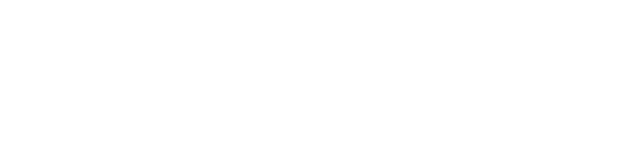
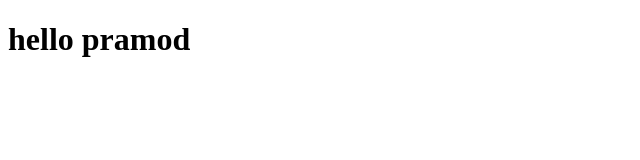
Before and after one commit to Pramod152/pr-learn, a plain HTML site: page Pramod/hello.html in a window 1280 px wide. Shown: the whole page, without its empty margins (0-640 px from the left). Drawn offline with Linux system fonts and the light colour scheme.

Commit message:
Update hello.html

```diff
--- a/Pramod/hello.html
+++ b/Pramod/hello.html
@@ -6,5 +6,7 @@
     <meta name="viewport" content="width=device-width, initial-scale=1.0" />
     <title>Document</title>
   </head>
-  <body></body>
+  <body>
+    <h1>hello pramod</h1>
+  </body>
 </html>
```
